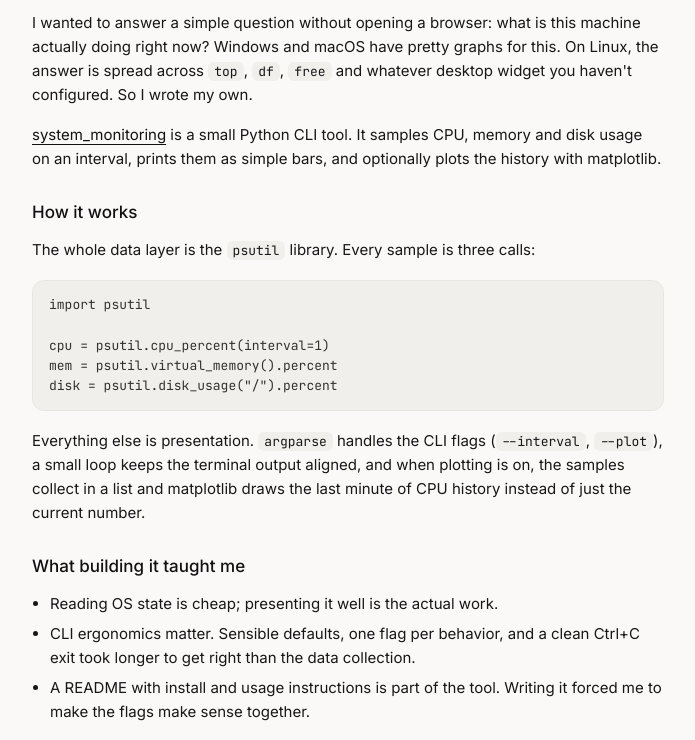
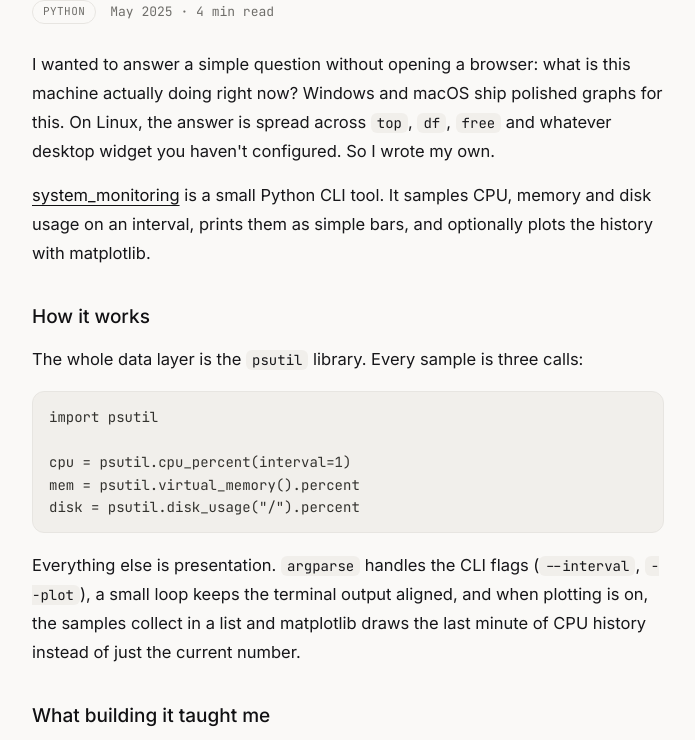
Before and after one commit to yunidhmeena/portfolio, a website built with Vite: page posts/post-2.html in a window 1280 px wide. Shown: the part 1220-1960 px from the top of the page, without its empty margins (292-987 px from the left). Built offline with nearby package versions, Linux system fonts and the light colour scheme.

Commit message:
Improve blog readability: larger article type scale, minor copy polish

```diff
--- a/posts/post-2.html
+++ b/posts/post-2.html
@@ -47,7 +47,7 @@
         <span class="mono">May 2025 &middot; 4 min read</span>
       </div>
       <div class="article-body">
-        <p>I wanted to answer a simple question without opening a browser: what is this machine actually doing right now? Windows and macOS have pretty graphs for this. On Linux, the answer is spread across <code>top</code>, <code>df</code>, <code>free</code> and whatever desktop widget you haven't configured. So I wrote my own.</p>
+        <p>I wanted to answer a simple question without opening a browser: what is this machine actually doing right now? Windows and macOS ship polished graphs for this. On Linux, the answer is spread across <code>top</code>, <code>df</code>, <code>free</code> and whatever desktop widget you haven't configured. So I wrote my own.</p>
         <p><a class="strong" href="https://github.com/yunidhmeena/system_monitoring" target="_blank" rel="noopener noreferrer">system_monitoring</a> is a small Python CLI tool. It samples CPU, memory and disk usage on an interval, prints them as simple bars, and optionally plots the history with matplotlib.</p>
         <h2>How it works</h2>
         <p>The whole data layer is the <code>psutil</code> library. Every sample is three calls:</p>
--- a/src/style.css
+++ b/src/style.css
@@ -347,7 +347,7 @@ main { padding-bottom: 24px; }
 .post-title {
   display: block;
   color: var(--fg-strong);
-  font-size: 15.5px;
+  font-size: 16px;
   transition: opacity 150ms ease;
 }
 .post-row:hover .post-title { opacity: 0.65; }
@@ -356,7 +356,7 @@ main { padding-bottom: 24px; }
   display: block;
   margin-top: 5px;
   font-family: "JetBrains Mono", ui-monospace, monospace;
-  font-size: 12px;
+  font-size: 12.5px;
   color: var(--fg-muted);
 }
 
@@ -414,9 +414,9 @@ main { padding-bottom: 24px; }
 
 .article-title {
   margin-top: 28px;
-  font-size: 24px;
+  font-size: 28px;
   font-weight: 500;
-  line-height: 1.3;
+  line-height: 1.25;
   color: var(--fg-strong);
   letter-spacing: -0.01em;
 }
@@ -431,19 +431,25 @@ main { padding-bottom: 24px; }
 
 .article-body { margin-top: 26px; }
 
-.article-body p { color: var(--fg); }
+.article-body p {
+  font-size: 16.5px;
+  line-height: 1.75;
+  color: var(--fg);
+}
 .article-body p + p { margin-top: 16px; }
 .article-body h2 {
-  margin: 28px 0 12px;
-  font-size: 17px;
+  margin: 34px 0 12px;
+  font-size: 19px;
   font-weight: 500;
   color: var(--fg-strong);
 }
 .article-body ul {
   margin: 12px 0 0 18px;
+  font-size: 16.5px;
+  line-height: 1.75;
   color: var(--fg);
 }
-.article-body li + li { margin-top: 6px; }
+.article-body li + li { margin-top: 10px; }
 
 .article-body pre {
   margin: 18px 0;
@@ -453,14 +459,14 @@ main { padding-bottom: 24px; }
   border-radius: 12px;
   overflow-x: auto;
   font-family: "JetBrains Mono", ui-monospace, monospace;
-  font-size: 13px;
-  line-height: 1.55;
+  font-size: 14px;
+  line-height: 1.6;
   color: #33322e;
 }
 
 .article-body code {
   font-family: "JetBrains Mono", ui-monospace, monospace;
-  font-size: 13px;
+  font-size: 14px;
   background: var(--bg-subtle);
   border-radius: 6px;
   padding: 1px 6px;
```
Also changed, not shown: posts/post-1.html (+2 -2 lines), posts/post-3.html (+1 -1 lines).
